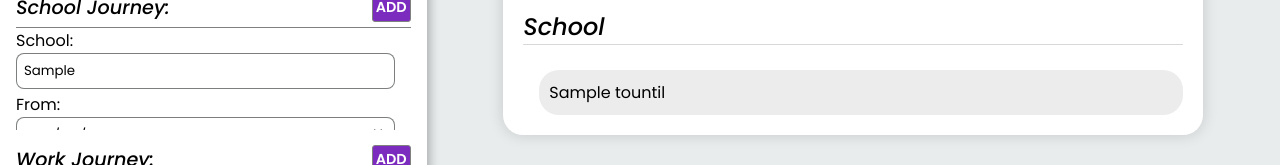
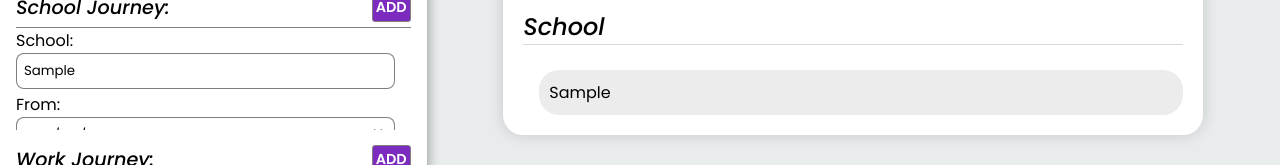
Before and after one commit to Kili196/CV-Generator, a React (Vite) app: page / in a window 1280 px wide. Both pictures are taken after typing "Sample", "Sample", "name@example.com", "5551234", "Sample", "Sample" into the empty fields and a click on the button "Generate RESUME". Shown: the part 460-625 px from the top of the page. Built offline with nearby package versions, Linux system fonts and the light colour scheme.

Commit message:
refactored experience rendering into its own function with conditional rendering to show until and to if date is selected

```diff
--- a/src/components/ExperienceSection.jsx
+++ b/src/components/ExperienceSection.jsx
@@ -1,6 +1,19 @@
 import Seperator from "./Seperator";
 
 const ExperienceSection = ({ headline, experience }) => {
+  function showRightExperience(element) {
+    console.log(element.to);
+    if (element.to != "" && element.from != "") {
+      return (
+        <li className="experience-card">
+          {element.name} from <b> {element.to} </b> until
+          <b> {element.from} </b>
+        </li>
+      );
+    }
+    return <li className="experience-card"> {element.name} </li>;
+  }
+
   return (
     <section>
       <h1>
@@ -9,18 +22,7 @@ const ExperienceSection = ({ headline, experience }) => {
       <Seperator />
       <div className="padding-left-1em ">
         {experience.map((element) => {
-          return (
-            <li className="experience-card">
-              {element.name} to
-              {element.to && (
-                <b> {new Date(element.to).toLocaleDateString("en-GB")} </b>
-              )}
-              until
-              {element.from && (
-                <b> {new Date(element.from).toLocaleDateString("en-GB")} </b>
-              )}
-            </li>
-          );
+          return showRightExperience(element);
         })}
       </div>
     </section>
```
